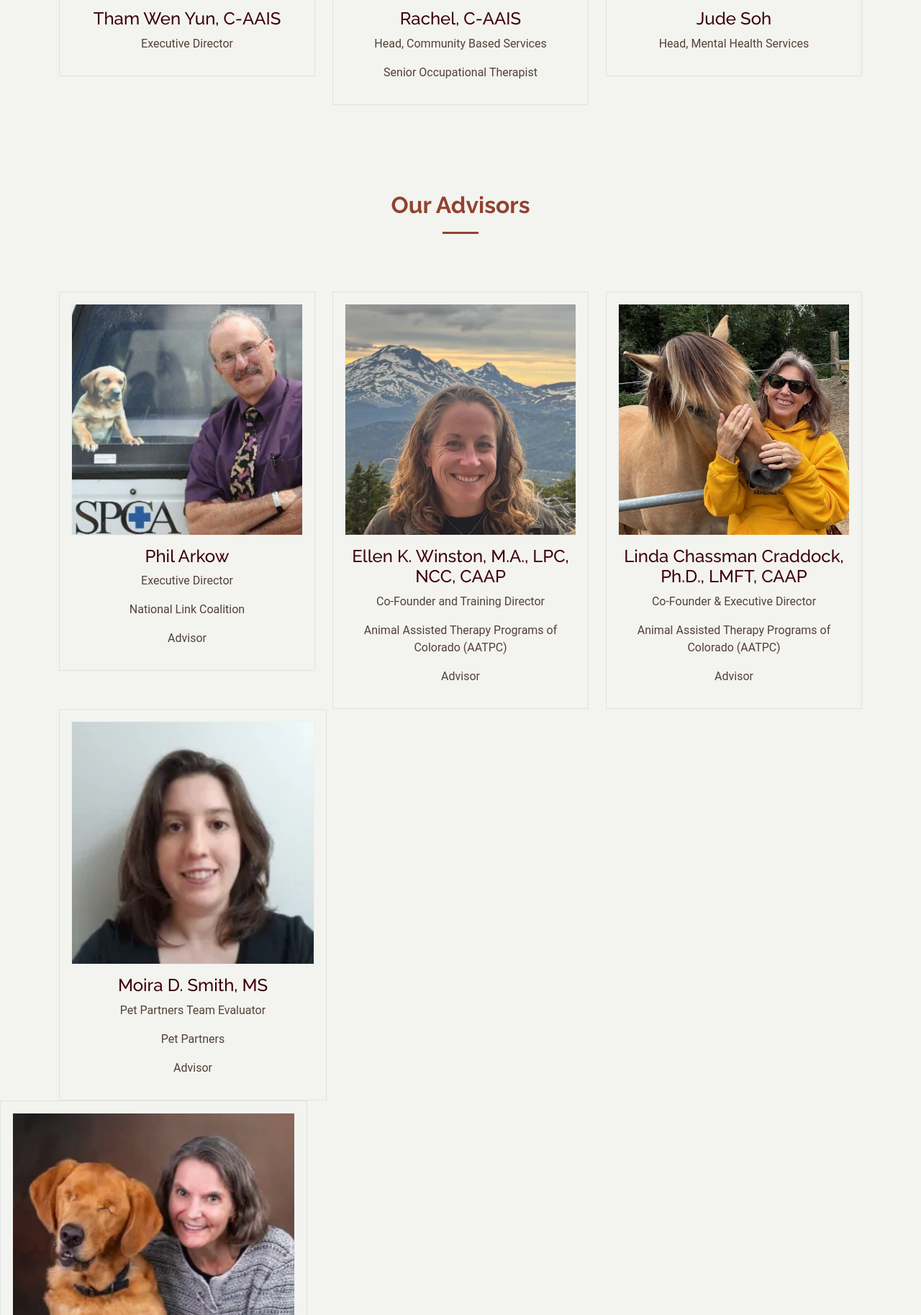
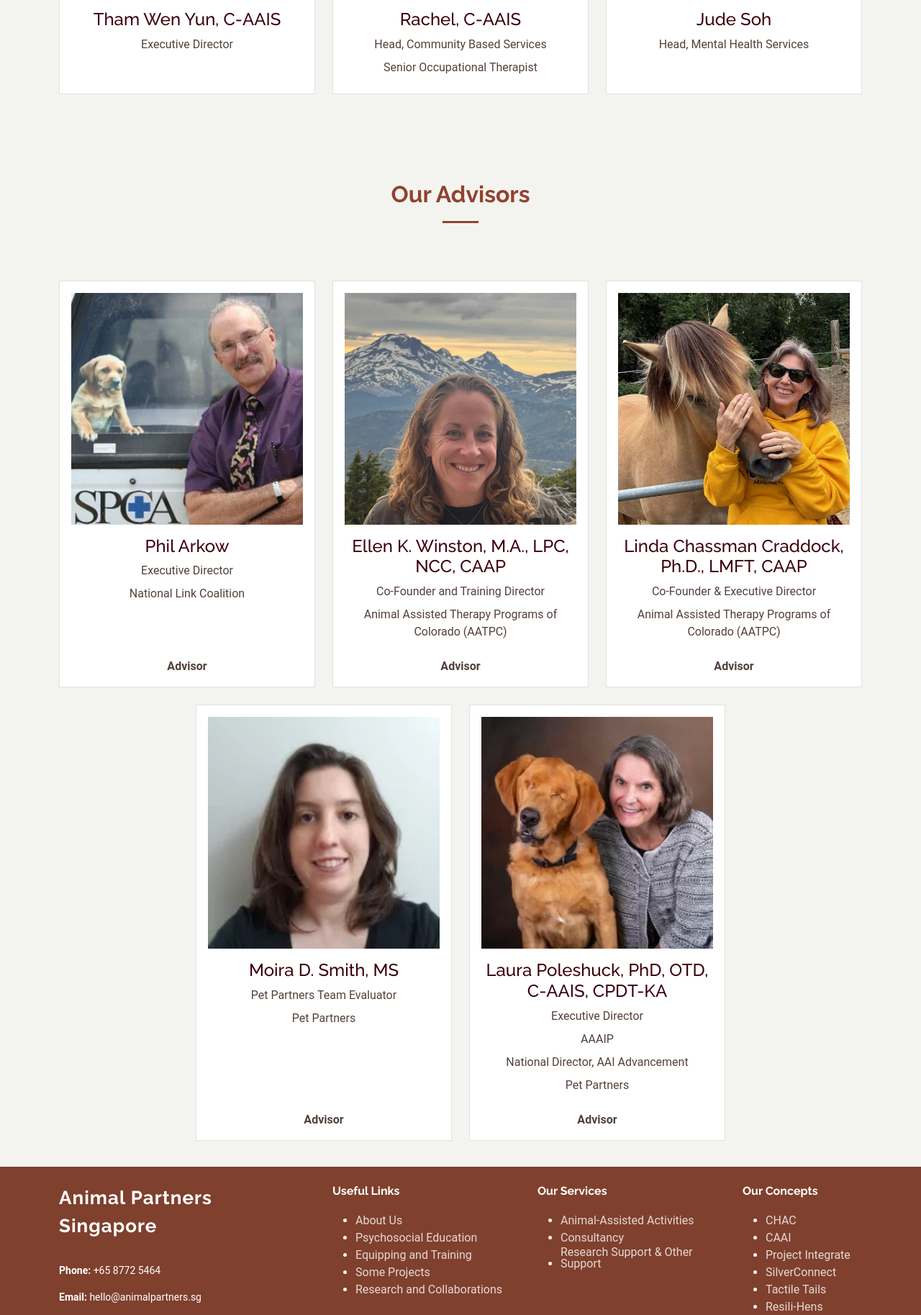
Before and after one commit to animal-partners/animalpartnerssingapore, a plain HTML site: page aboutusdraft2.html in a window 1280 px wide. Shown: the part 630-2457 px from the top of the page at 72% size. Drawn offline with nearby package versions, Linux system fonts and the light colour scheme.

Commit message:
Update aboutusdraft2.html

```diff
--- a/aboutusdraft2.html
+++ b/aboutusdraft2.html
@@ -1,30 +1,28 @@
+
 <!DOCTYPE html>
 <html lang="en">
 
 <head>
   <meta charset="utf-8">
-  <meta content="width=device-width, initial-scale=1.0" name="viewport">
+  <meta name="viewport" content="width=device-width, initial-scale=1.0">
 
-  <title>Animal Partners Singapore: Animal-Assisted Interactions, Animal-Assisted Therapy, Animal-Assisted Education, Animal Assisted Interactions, Animal Assisted Therapy, Animal Assisted Education, Animal-Assisted Interactions Singapore, Animal-Assisted Therapy Singapore, Animal-Assisted Education Singapore, Singapore animal therapy </title>
-  <meta property="og:image" content="favicon-32x32.png" />
-  <meta name="description" content="Animal Partners Singapore: Singapore animal-assisted interventions (AAIs) for children, youths, and adults from...Animal-Assisted Interactions, Animal-Assisted Therapy, Animal-Assisted Education, Animal Assisted Interactions, Animal Assisted Therapy, Animal Assisted Education, Animal-Assisted Interactions Singapore, Animal-Assisted Therapy Singapore, Animal-Assisted Education Singapore, Singapore animal therapy, pet therapy, dog therapy, cat therapy, animal petting,">
-  <meta property="og:title" content="Animal Partners Singapore: Singapore Equiping Workshops for children, youths and adults.. Animal-Assisted Interactions, Animal-Assisted Therapy, Animal-Assisted Education, Animal Assisted Interactions, Animal Assisted Therapy, Animal Assisted Education, Animal-Assisted Interactions Singapore, Animal-Assisted Therapy Singapore, Animal-Assisted Education Singapore, Singapore animal therapy"/>
-  <meta name="og:description" content="Animal Partners Singapore: Singapore tailors animal-assisted interventions (AAIs) for children, youths, and adults from...Animal-Assisted Interactions, Animal-Assisted Therapy, Animal-Assisted Education, Animal Assisted Interactions, Animal Assisted Therapy, Animal Assisted Education, Animal-Assisted Interactions Singapore, Animal-Assisted Therapy Singapore, Animal-Assisted Education Singapore, Singapore animal therapy"/>
-  <meta property="og:image" content="Animal Partners Singapore: Singapore Equiping Workshops for children, youths and adults. Animal-Assisted Interactions, Animal-Assisted Therapy, Animal-Assisted Education, Animal Assisted Interactions, Animal Assisted Therapy, Animal Assisted Education, Animal-Assisted Interactions Singapore, Animal-Assisted Therapy Singapore, Animal-Assisted Education Singapore, Singapore animal therapy" />
+  <title>About Us | Animal Partners Singapore</title>
+
+  <meta name="description" content="Meet the leadership team and advisors of Animal Partners Singapore, supporting animal-assisted activities, therapy, education and human-animal interactions.">
 
   <link rel="icon" type="image/png" sizes="16x16" href="assets/main/favicon-16x16.png">
   <link rel="icon" type="image/png" sizes="32x32" href="assets/main/favicon-32x32.png">
   <link rel="icon" type="image/png" sizes="48x48" href="assets/main/favicon-48x48.png">
   <link rel="apple-touch-icon" sizes="180x180" href="assets/main/apple-touch-icon.png">
   <link rel="manifest" href="/site.webmanifest">
+  <link rel="shortcut icon" href="assets/main/favicon.ico">
+
   <meta name="theme-color" content="#ffffff">
-  <meta name="msapplication-TileColor" content="#ffffff">
-  <meta name="msapplication-TileImage" content="/mstile-150x150.png">
-  <link rel="shortcut icon" href="assets/main/favicon.ico">
 
   <link rel="preconnect" href="https://fonts.googleapis.com">
   <link rel="preconnect" href="https://fonts.gstatic.com" crossorigin>
-  <link href="https://fonts.googleapis.com/css2?family=Open+Sans:ital,wght@0,300;0,400;0,500;0,600;0,700;1,300;1,400;1,600;1,700&family=Montserrat:ital,wght@0,300;0,400;0,500;0,600;0,700;1,300;1,400;1,500;1,600;1,700&family=Raleway:ital,wght@0,300;0,400;0,500;0,600;0,700;1,300;1,400;1,500;1,600;1,700&display=swap" rel="stylesheet">
+
+  <link href="https://fonts.googleapis.com/css2?family=Open+Sans:wght@300;400;500;600;700&family=Montserrat:wght@300;400;500;600;700&family=Raleway:wght@300;400;500;600;700&display=swap" rel="stylesheet">
 
   <link href="assets/vendor/bootstrap/css/bootstrap.min.css" rel="stylesheet">
   <link href="assets/vendor/bootstrap-icons/bootstrap-icons.css" rel="stylesheet">
@@ -34,241 +32,437 @@
 
   <link href="assets/css/main.css" rel="stylesheet">
 
-  <style>
-    /* Service Box Layout */
-    .services-list .service-box {
-      padding: 40px;
-      background: #fff;
-      border: 1px solid #eee;
-      height: 100%;
-      transition: 0.3s;
-      display: flex;
-      flex-direction: column;
-      align-items: flex-start;
-    }
-
-    .services-list .service-box:hover {
-      border-color: #ffc9a0;
-      box-shadow: 0px 10px 30px rgba(0, 0, 0, 0.05);
-    }
-
-    .services-list .service-box .icon {
-      width: 64px;
-      height: 64px;
-      background: #fff9f5;
-      border-radius: 50px;
-      display: flex;
-      align-items: center;
-      justify-content: center;
-      margin-bottom: 20px;
-      transition: 0.3s;
-      color: #924230;
-      font-size: 28px;
-    }
-
-    .services-list .service-box:hover .icon {
-      background: #924230;
-      color: #fff;
-    }
-
-    .services-list .service-box h3 {
-      color: #924230;
-      font-weight: 700;
-      margin-bottom: 15px;
-      font-size: 22px;
-    }
-
-    /* Team Placeholder Styling */
-    .img-container {
-      width: 100%;
-      aspect-ratio: 1 / 1;
-      overflow: hidden;
-      margin-bottom: 15px;
-      background-color: #f8f8f8;
-      display: flex;
-      align-items: center;
-      justify-content: center;
-      border: 1px solid #eee;
-    }
-
-    .img-container img {
-      width: 100%;
-      height: 100%;
-      object-fit: cover;
-    }
-  </style>
 </head>
 
 <body class="index-page">
 
+  <!-- HEADER -->
+
   <header id="header" class="header d-flex align-items-center sticky-top" style="background-color: #ffc9a0 !important;">
+
     <div class="container-fluid container-xl position-relative d-flex align-items-center">
+
       <a href="index.html" class="logo d-flex align-items-center me-auto">
         <img src="assets/img/logo.png" alt="Animal Partners Singapore" style="max-height: 60px; height: auto;">
       </a>
 
       <nav id="navmenu" class="navmenu">
+
         <ul>
-          <li><a href="aboutus.html" style="color: #924230;"><span>About</span></a></li>
-          <li class="dropdown" style="color: #924230;"><a><span>Services</span> <i class="bi bi-chevron-down toggle-dropdown"></i></a>
+
+          <li>
+            <a href="aboutus.html" class="active" style="color: #924230;">
+              <span>About</span>
+            </a>
+          </li>
+
+          <li class="dropdown">
+
+            <a href="#">
+              <span>Services</span>
+              <i class="bi bi-chevron-down toggle-dropdown"></i>
+            </a>
+
             <ul>
-              <li class="dropdown"><a href="aaa.html"><span>Animal-Assisted Activities</span> <i class="bi bi-chevron-down toggle-dropdown"></i></a>
+
+              <li class="dropdown">
+                <a href="aaa.html">
+                  <span>Animal-Assisted Activities</span>
+                  <i class="bi bi-chevron-down toggle-dropdown"></i>
+                </a>
+
                 <ul>
                   <li><a href="cp.html">Curated Programmes</a></li>
                   <li><a href="pe.html">Psychosocial Education</a></li>
                   <li><a href="learn.html">Learning About Animals!</a></li>
                   <li><a href="play.html">Play! And Learn</a></li>
                 </ul>
+
               </li>
-              <li class="dropdown"><a href="impact.html"><span>Consultancy</span> <i class="bi bi-chevron-down toggle-dropdown"></i></a>
+
+              <li class="dropdown">
+
+                <a href="impact.html">
+                  <span>Consultancy</span>
+                  <i class="bi bi-chevron-down toggle-dropdown"></i>
+                </a>
+
                 <ul>
                   <li><a href="setup.html">Animal Space Setup</a></li>
                   <li><a href="evaluation.html">Animal Team Evaluation</a></li>
-                  <li><a href="training.html">Equiping and Training</a></li>
+                  <li><a href="training.html">Equipping and Training</a></li>
                 </ul>
+
               </li>
-              <li class="dropdown"><a href="ro.html"><span>Research and Other Support</span> <i class="bi bi-chevron-down toggle-dropdown"></i></a>
+
+              <li class="dropdown">
+
+                <a href="ro.html">
+                  <span>Research and Other Support</span>
+                  <i class="bi bi-chevron-down toggle-dropdown"></i>
+                </a>
+
                 <ul>
                   <li><a href="projects.html">Some Projects</a></li>
                   <li><a href="research.html">Research and Collaborations</a></li>
                 </ul>
+
               </li>
+
             </ul>
+
           </li>
+
         </ul>
+
         <i class="mobile-nav-toggle d-xl-none bi bi-list"></i>
+
       </nav>
 
-      <a class="btn-getstarted" href="mailto:hello@animalpartners.sg">Contact Us</a>
+      <a class="btn-getstarted" href="mailto:hello@animalpartners.sg">
+        Contact Us
+      </a>
+
     </div>
+
   </header>
+
 
   <main class="main">
 
+    <!-- OUR LEADERSHIP -->
+
     <section class="section">
+
       <div class="container section-title" data-aos="fade-up">
         <h2 style="color: #924230;">Our Leadership</h2>
       </div>
+
       <div class="container">
-        <div class="row gy-4">
-          <div class="col-lg-4 col-md-6">
-            <div class="text-center p-3 border">
-              <div class="img-container"><img src="assets/img/Wen.webp" alt="Seniors"></div>
+
+        <div class="row gy-4 justify-content-center align-items-stretch">
+
+          <!-- WEN YUN -->
+
+          <div class="col-lg-4 col-md-6 d-flex">
+
+            <div class="text-center p-3 border bg-white w-100 h-100 d-flex flex-column">
+
+              <div class="ratio ratio-1x1 overflow-hidden mb-3 bg-light">
+                <img
+                  src="assets/img/Wen.webp"
+                  alt="Tham Wen Yun"
+                  class="w-100 h-100 object-fit-cover">
+              </div>
+
               <h4>Tham Wen Yun, C-AAIS</h4>
-              <p>Executive Director</p>
-            </div>
-          </div>
-          <div class="col-lg-4 col-md-6">
-            <div class="text-center p-3 border">
-              <div class="img-container"><img src="assets/img/rachel.webp" alt="Youth"></div>
-              <h4>Rachel, C-AAIS</h4>
-              <p>Head, Community Based Services</p>
-              <p>Senior Occupational Therapist</p>
+
+              <p class="mb-2">
+                Executive Director
+              </p>
 
             </div>
+
           </div>
-          <div class="col-lg-4 col-md-6">
-            <div class="text-center p-3 border">
-              <div class="img-container"><img src="assets/img/jude.webp" alt="Special Needs"></div>
+
+
+          <!-- RACHEL -->
+
+          <div class="col-lg-4 col-md-6 d-flex">
+
+            <div class="text-center p-3 border bg-white w-100 h-100 d-flex flex-column">
+
+              <div class="ratio ratio-1x1 overflow-hidden mb-3 bg-light">
+                <img
+                  src="assets/img/rachel.webp"
+                  alt="Rachel"
+                  class="w-100 h-100 object-fit-cover">
+              </div>
+
+              <h4>Rachel, C-AAIS</h4>
+
+              <p class="mb-2">
+                Head, Community Based Services
+              </p>
+
+              <p class="mb-2">
+                Senior Occupational Therapist
+              </p>
+
+            </div>
+
+          </div>
+
+
+          <!-- JUDE -->
+
+          <div class="col-lg-4 col-md-6 d-flex">
+
+            <div class="text-center p-3 border bg-white w-100 h-100 d-flex flex-column">
+
+              <div class="ratio ratio-1x1 overflow-hidden mb-3 bg-light">
+                <img
+                  src="assets/img/jude.webp"
+                  alt="Jude Soh"
+                  class="w-100 h-100 object-fit-cover">
+              </div>
+
               <h4>Jude Soh</h4>
-              <p>Head, Mental Health Services</p>
+
+              <p class="mb-2">
+                Head, Mental Health Services
+              </p>
+
             </div>
+
           </div>
+
         </div>
+
       </div>
+
     </section>
 
+
+    <!-- OUR ADVISORS -->
+
     <section class="section">
+
       <div class="container section-title" data-aos="fade-up">
         <h2 style="color: #924230;">Our Advisors</h2>
       </div>
+
       <div class="container">
-        <div class="row gy-4">
-          <div class="col-lg-4 col-md-6">
-            <div class="text-center p-3 border">
-              <div class="img-container"><img src="assets/img/phil.webp" alt="Seniors"></div>
+
+        <div class="row gy-4 justify-content-center align-items-stretch">
+
+          <!-- PHIL ARKOW -->
+
+          <div class="col-lg-4 col-md-6 d-flex">
+
+            <div class="text-center p-3 border bg-white w-100 h-100 d-flex flex-column">
+
+              <div class="ratio ratio-1x1 overflow-hidden mb-3 bg-light">
+                <img
+                  src="assets/img/phil.webp"
+                  alt="Phil Arkow"
+                  class="w-100 h-100 object-fit-cover">
+              </div>
+
               <h4>Phil Arkow</h4>
-              <p>Executive Director</p>
-              <p>National Link Coalition</p>
-              <p>Advisor </p>
-            </div>
-          </div>
-          <div class="col-lg-4 col-md-6">
-            <div class="text-center p-3 border">
-              <div class="img-container"><img src="assets/img/ellen.webp" alt="Youth"></div>
-              <h4>Ellen K. Winston, M.A., LPC, NCC, CAAP </h4>
-              <p>Co-Founder and Training Director</p>
-<p>Animal Assisted Therapy Programs of Colorado (AATPC) </p>
-                            <p>Advisor </p>
+
+              <p class="mb-2">
+                Executive Director
+              </p>
+
+              <p class="mb-2">
+                National Link Coalition
+              </p>
+
+              <p class="mt-auto pt-3 mb-0 fw-semibold">
+                Advisor
+              </p>
 
             </div>
+
           </div>
-          <div class="col-lg-4 col-md-6">
-            <div class="text-center p-3 border">
-              <div class="img-container"><img src="assets/img/linda.webp" alt="Special Needs"></div>
-              <h4>Linda Chassman Craddock, Ph.D., LMFT, CAAP </h4>
-              <p>Co-Founder & Executive Director</p>
-<p>Animal Assisted Therapy Programs of Colorado (AATPC) </p>
-                            <p>Advisor </p>
+
+
+          <!-- ELLEN WINSTON -->
+
+          <div class="col-lg-4 col-md-6 d-flex">
+
+            <div class="text-center p-3 border bg-white w-100 h-100 d-flex flex-column">
+
+              <div class="ratio ratio-1x1 overflow-hidden mb-3 bg-light">
+                <img
+                  src="assets/img/ellen.webp"
+                  alt="Ellen K. Winston"
+                  class="w-100 h-100 object-fit-cover">
+              </div>
+
+              <h4>
+                Ellen K. Winston, M.A., LPC, NCC, CAAP
+              </h4>
+
+              <p class="mb-2">
+                Co-Founder and Training Director
+              </p>
+
+              <p class="mb-2">
+                Animal Assisted Therapy Programs of Colorado (AATPC)
+              </p>
+
+              <p class="mt-auto pt-3 mb-0 fw-semibold">
+                Advisor
+              </p>
 
             </div>
+
           </div>
+
+
+          <!-- LINDA CRADDOCK -->
+
+          <div class="col-lg-4 col-md-6 d-flex">
+
+            <div class="text-center p-3 border bg-white w-100 h-100 d-flex flex-column">
+
+              <div class="ratio ratio-1x1 overflow-hidden mb-3 bg-light">
+                <img
+                  src="assets/img/linda.webp"
+                  alt="Linda Chassman Craddock"
+                  class="w-100 h-100 object-fit-cover">
+              </div>
+
+              <h4>
+                Linda Chassman Craddock, Ph.D., LMFT, CAAP
+              </h4>
+
+              <p class="mb-2">
+                Co-Founder &amp; Executive Director
+              </p>
+
+              <p class="mb-2">
+                Animal Assisted Therapy Programs of Colorado (AATPC)
+              </p>
+
+              <p class="mt-auto pt-3 mb-0 fw-semibold">
+                Advisor
+              </p>
+
+            </div>
+
+          </div>
+
+
+          <!-- MOIRA SMITH -->
+
+          <div class="col-lg-4 col-md-6 d-flex">
+
+            <div class="text-center p-3 border bg-white w-100 h-100 d-flex flex-column">
+
+              <div class="ratio ratio-1x1 overflow-hidden mb-3 bg-light">
+                <img
+                  src="assets/img/moira.webp"
+                  alt="Moira D. Smith"
+                  class="w-100 h-100 object-fit-cover">
+              </div>
+
+              <h4>
+                Moira D. Smith, MS
+              </h4>
+
+              <p class="mb-2">
+                Pet Partners Team Evaluator
+              </p>
+
+              <p class="mb-2">
+                Pet Partners
+              </p>
+
+              <p class="mt-auto pt-3 mb-0 fw-semibold">
+                Advisor
+              </p>
+
+            </div>
+
+          </div>
+
+
+          <!-- LAURA POLESHUCK -->
+
+          <div class="col-lg-4 col-md-6 d-flex">
+
+            <div class="text-center p-3 border bg-white w-100 h-100 d-flex flex-column">
+
+              <div class="ratio ratio-1x1 overflow-hidden mb-3 bg-light">
+                <img
+                  src="assets/img/laura.webp"
+                  alt="Laura Poleshuck"
+                  class="w-100 h-100 object-fit-cover">
+              </div>
+
+              <h4>
+                Laura Poleshuck, PhD, OTD, C-AAIS, CPDT-KA
+              </h4>
+
+              <p class="mb-2">
+                Executive Director
+              </p>
+
+              <p class="mb-2">
+                AAAIP
+              </p>
+
+              <p class="mb-2">
+                National Director, AAI Advancement
+              </p>
+
+              <p class="mb-2">
+                Pet Partners
+              </p>
+
+              <p class="mt-auto pt-3 mb-0 fw-semibold">
+                Advisor
+              </p>
+
+            </div>
+
+          </div>
+
         </div>
 
+      </div>
 
-                  <div class="col-lg-4 col-md-6">
-            <div class="text-center p-3 border">
-              <div class="img-container"><img src="assets/img/moira.webp" alt="Special Needs"></div>
-              <h4>Moira D. Smith, MS
-</h4>
-              <p>Pet Partners Team Evaluator</p>
-<p>Pet Partners  </p>
-                            <p>Advisor </p>
-
-            </div>
-          </div>
-        </div>
-               <div class="col-lg-4 col-md-6">
-            <div class="text-center p-3 border">
-              <div class="img-container"><img src="assets/img/laura.webp" alt="Special Needs"></div>
-              <h4>Laura Poleshuck, PhD, OTD, C-AAIS, CPDT-KA </h4>
-
-<p>Executive Director </p>
-<p>AAAIP </p>
-
-<p>National Director, AAI Advancement </p>
-<p>Pet Partners </p>
-
-
-                            <p>Advisor </p>
-
-            </div>
-          </div>
-        </div>
-      </div>
     </section>
 
   </main>
 
+
+  <!-- FOOTER -->
+
   <footer id="footer" class="footer position-relative dark-background" style="background-color: #7f402e !important;">
+
     <div class="container footer-top">
+
       <div class="row gy-4">
+
         <div class="col-lg-4 col-md-6 footer-about">
+
           <a href="index.html" class="logo d-flex align-items-center">
             <span class="sitename">Animal Partners Singapore</span>
           </a>
+
           <div class="footer-contact pt-3">
-            <p class="mt-3"><strong>Phone:</strong> <span>+65 8772 5464 </span></p>
-            <p><strong>Email:</strong> <span>hello@animalpartners.sg</span></p>
+
+            <p class="mt-3">
+              <strong>Phone:</strong>
+              <span>+65 8772 5464</span>
+            </p>
+
+            <p>
+              <strong>Email:</strong>
+              <span>hello@animalpartners.sg</span>
+            </p>
+
           </div>
+
           <div class="social-links d-flex mt-4">
-          <!--  <a href="https://www.instagram.com/ap.sg"><i class="bi bi-instagram"></i></a> -->
-            <a href="https://www.linkedin.com/company/animalpartners/"><i class="bi bi-linkedin"></i></a>
+
+            <a href="https://www.linkedin.com/company/animalpartners/">
+              <i class="bi bi-linkedin"></i>
+            </a>
+
           </div>
+
         </div>
 
+
         <div class="col-lg-3 col-md-3 footer-links">
+
           <h4>Useful Links</h4>
+
           <ul>
             <li><a href="aboutus.html">About Us</a></li>
             <li><a href="pe.html">Psychosocial Education</a></li>
@@ -276,39 +470,67 @@
             <li><a href="projects.html">Some Projects</a></li>
             <li><a href="research.html">Research and Collaborations</a></li>
           </ul>
+
         </div>
 
+
         <div class="col-lg-3 col-md-3 footer-links">
+
           <h4>Our Services</h4>
+
           <ul>
             <li><a href="aaa.html">Animal-Assisted Activities</a></li>
             <li><a href="impact.html">Consultancy</a></li>
-            <li><a href="ro.html">Research Support & Other Support</a></li>
+            <li><a href="ro.html">Research Support &amp; Other Support</a></li>
           </ul>
+
         </div>
 
+
         <div class="col-lg-2 col-md-3 footer-links">
+
           <h4>Our Concepts</h4>
+
           <ul>
             <li><a href="https://chacsg.com/">CHAC</a></li>
-           <li><a href="https://caaisg.com">CAAI</a></li>
-
-            <li><a href="pi.html">Project Integrate </a></li>
+            <li><a href="https://caaisg.com">CAAI</a></li>
+            <li><a href="pi.html">Project Integrate</a></li>
             <li><a href="silverconnect.html">SilverConnect</a></li>
             <li><a href="https://thegoodpeople.sg/tactiletails.html">Tactile Tails</a></li>
             <li><a href="resili-hens.html">Resili-Hens</a></li>
           </ul>
+
         </div>
+
       </div>
+
     </div>
 
+
     <div class="container copyright text-center mt-4">
-      <p>© <strong>Animal Partners Singapore</strong>. All Rights Reserved.</p>
-      <div class="credits">Doing Good Together</div>
+
+      <p>
+        © <strong>Animal Partners Singapore</strong>.
+        All Rights Reserved.
+      </p>
+
+      <div class="credits">
+        Doing Good Together
+      </div>
+
     </div>
+
   </footer>
 
-  <a href="#" id="scroll-top" class="scroll-top d-flex align-items-center justify-content-center"><i class="bi bi-arrow-up-short"></i></a>
+
+  <!-- BACK TO TOP -->
+
+  <a href="#" id="scroll-top" class="scroll-top d-flex align-items-center justify-content-center">
+    <i class="bi bi-arrow-up-short"></i>
+  </a>
+
+
+  <!-- JAVASCRIPT -->
 
   <script src="assets/vendor/bootstrap/js/bootstrap.bundle.min.js"></script>
   <script src="assets/vendor/aos/aos.js"></script>
```
